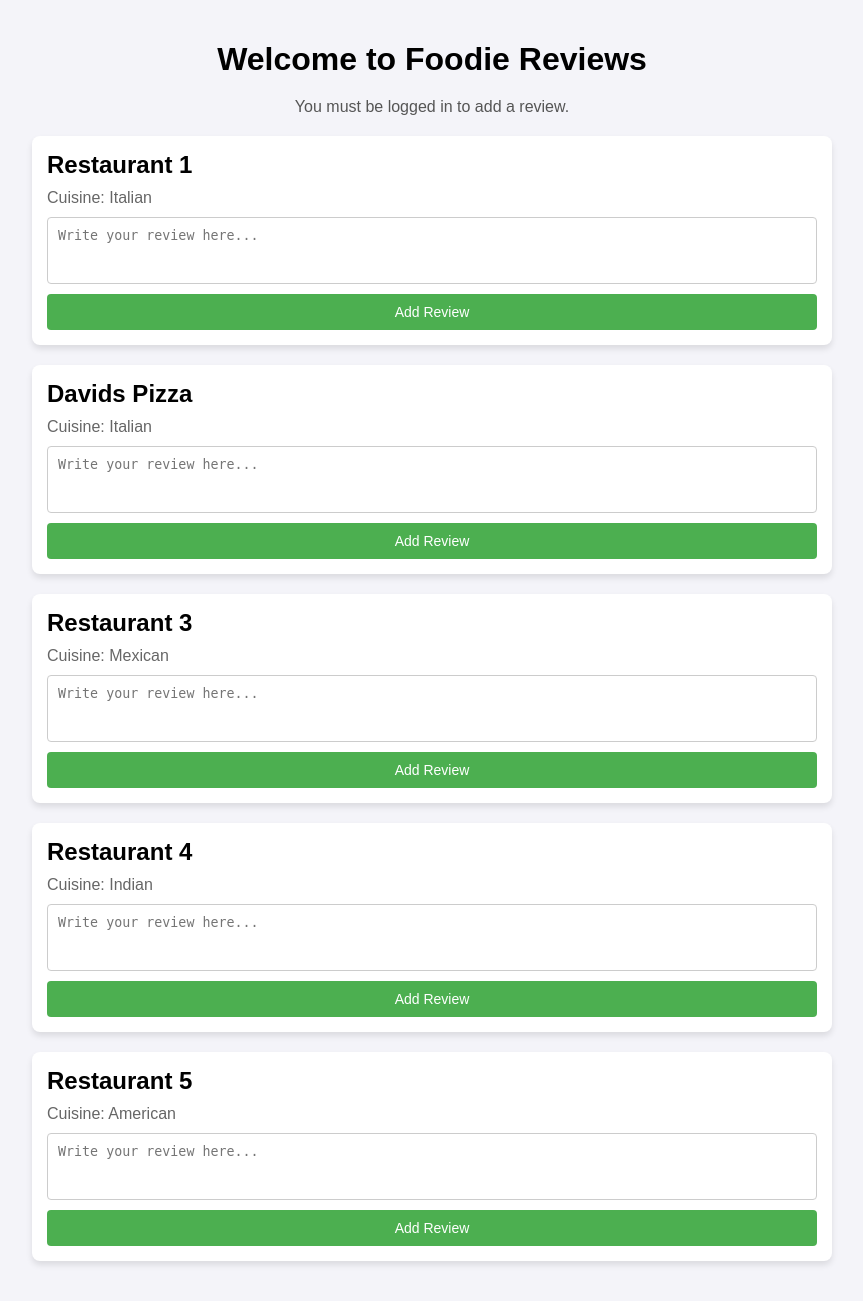
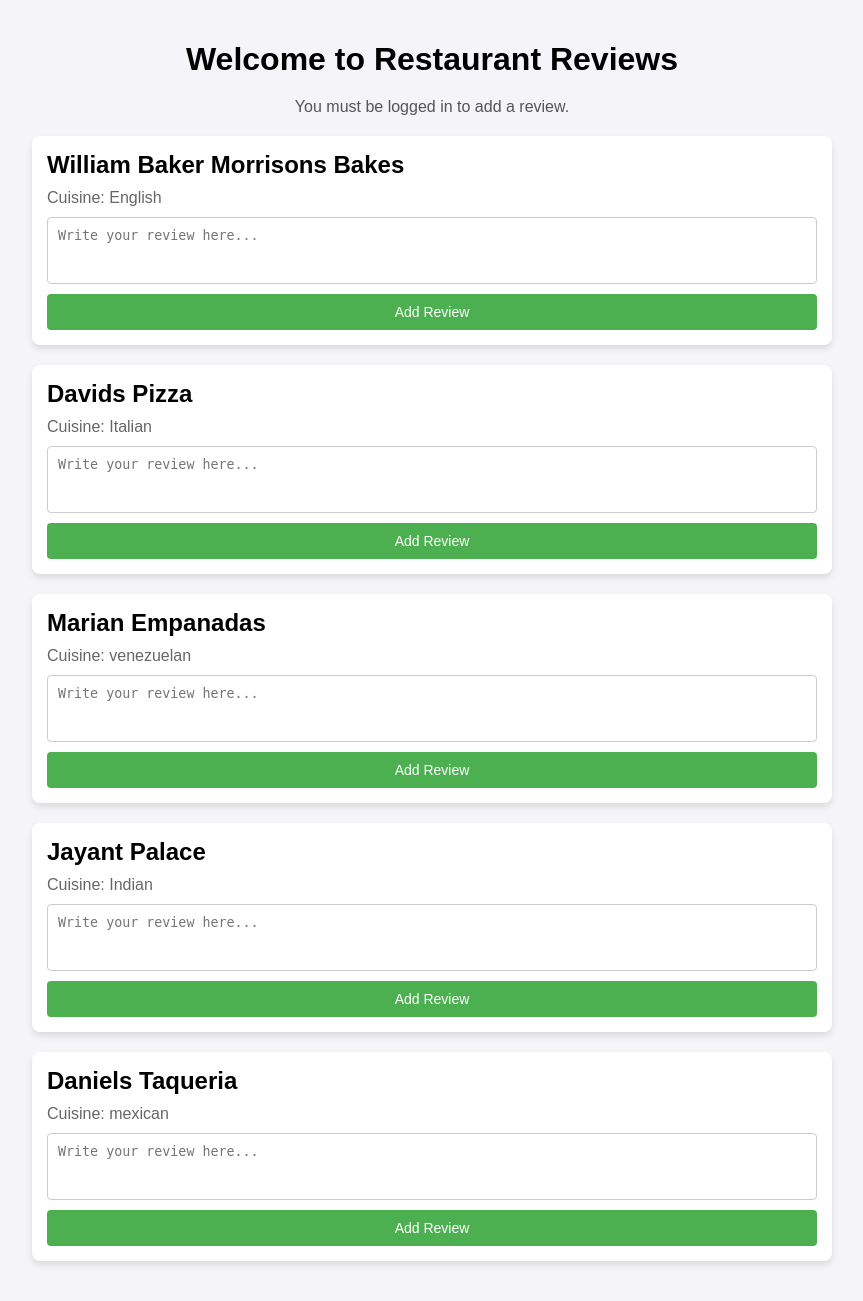
Before and after one commit to Rexusnat3/RestaurantReviews, a Flask app: page /homepage in a window 1280 px wide. Shown: the whole page, without its empty margins (208-1071 px from the left). Run offline with Flask 3, Linux system fonts and the light colour scheme.

Commit message:
added names to the restaurants

```diff
--- a/templates/homepage.html
+++ b/templates/homepage.html
@@ -70,15 +70,15 @@
 </head>
 <body>
     <div class="container">
-        <h1>Welcome to Foodie Reviews</h1>
+        <h1>Welcome to Restaurant Reviews</h1>
 
         <div class="login-message">
             <p>You must be logged in to add a review.</p>
         </div>
 
         <div class="restaurant">
-            <h2>Restaurant 1</h2>
-            <p>Cuisine: Italian</p>
+            <h2>William Baker Morrisons Bakes</h2>
+            <p>Cuisine: English</p>
             <form method="POST" action="/add-review">
                 <textarea name="review" rows="3" placeholder="Write your review here..." required></textarea>
                 <button type="submit">Add Review</button>
@@ -95,8 +95,8 @@
         </div>
 
         <div class="restaurant">
-            <h2>Restaurant 3</h2>
-            <p>Cuisine: Mexican</p>
+            <h2>Marian Empanadas</h2>
+            <p>Cuisine: venezuelan</p>
             <form method="POST" action="/add-review">
                 <textarea name="review" rows="3" placeholder="Write your review here..." required></textarea>
                 <button type="submit">Add Review</button>
@@ -104,7 +104,7 @@
         </div>
 
         <div class="restaurant">
-            <h2>Restaurant 4</h2>
+            <h2>Jayant Palace</h2>
             <p>Cuisine: Indian</p>
             <form method="POST" action="/add-review">
                 <textarea name="review" rows="3" placeholder="Write your review here..." required></textarea>
@@ -113,8 +113,8 @@
         </div>
 
         <div class="restaurant">
-            <h2>Restaurant 5</h2>
-            <p>Cuisine: American</p>
+            <h2>Daniels Taqueria</h2>
+            <p>Cuisine: mexican</p>
             <form method="POST" action="/add-review">
                 <textarea name="review" rows="3" placeholder="Write your review here..." required></textarea>
                 <button type="submit">Add Review</button>
```
